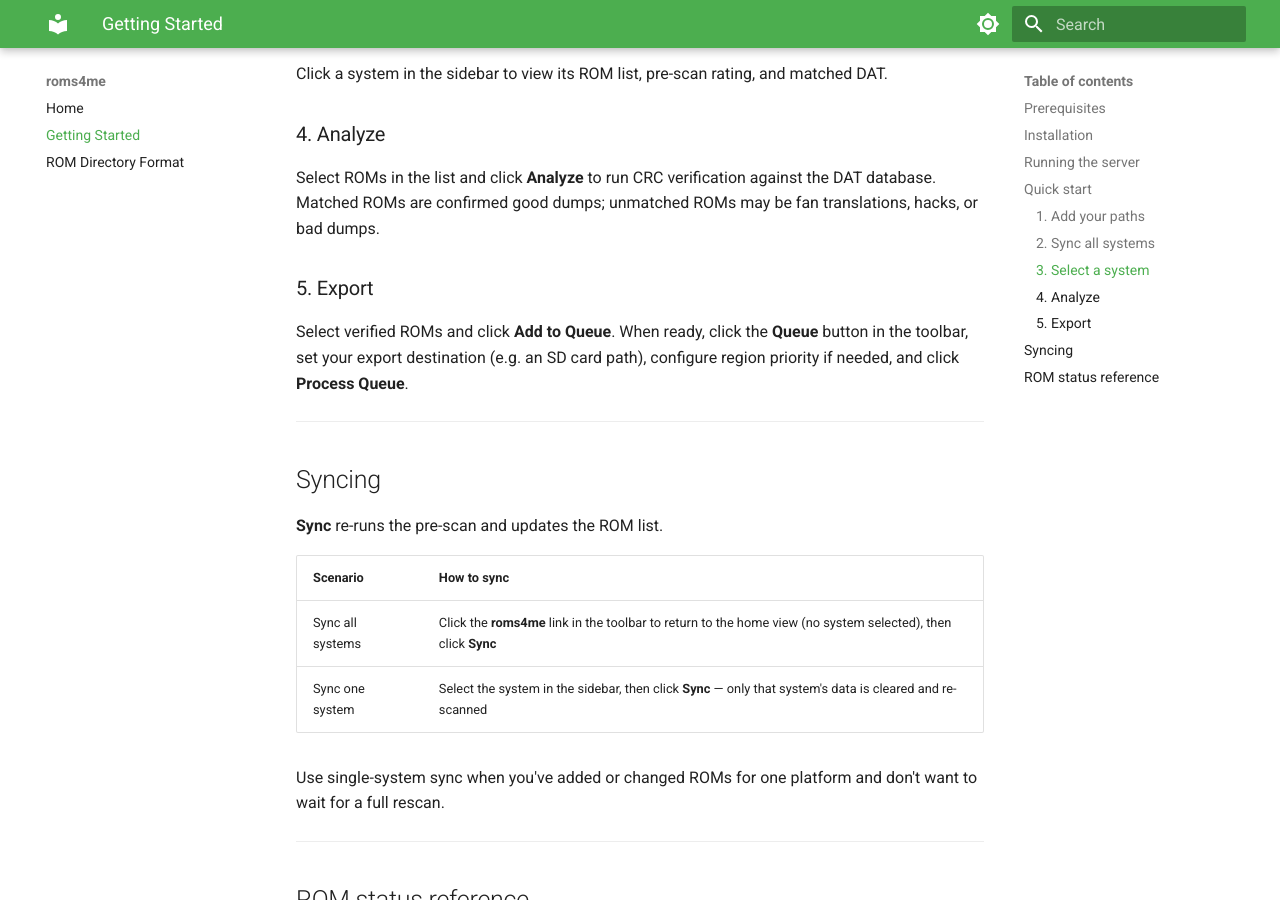
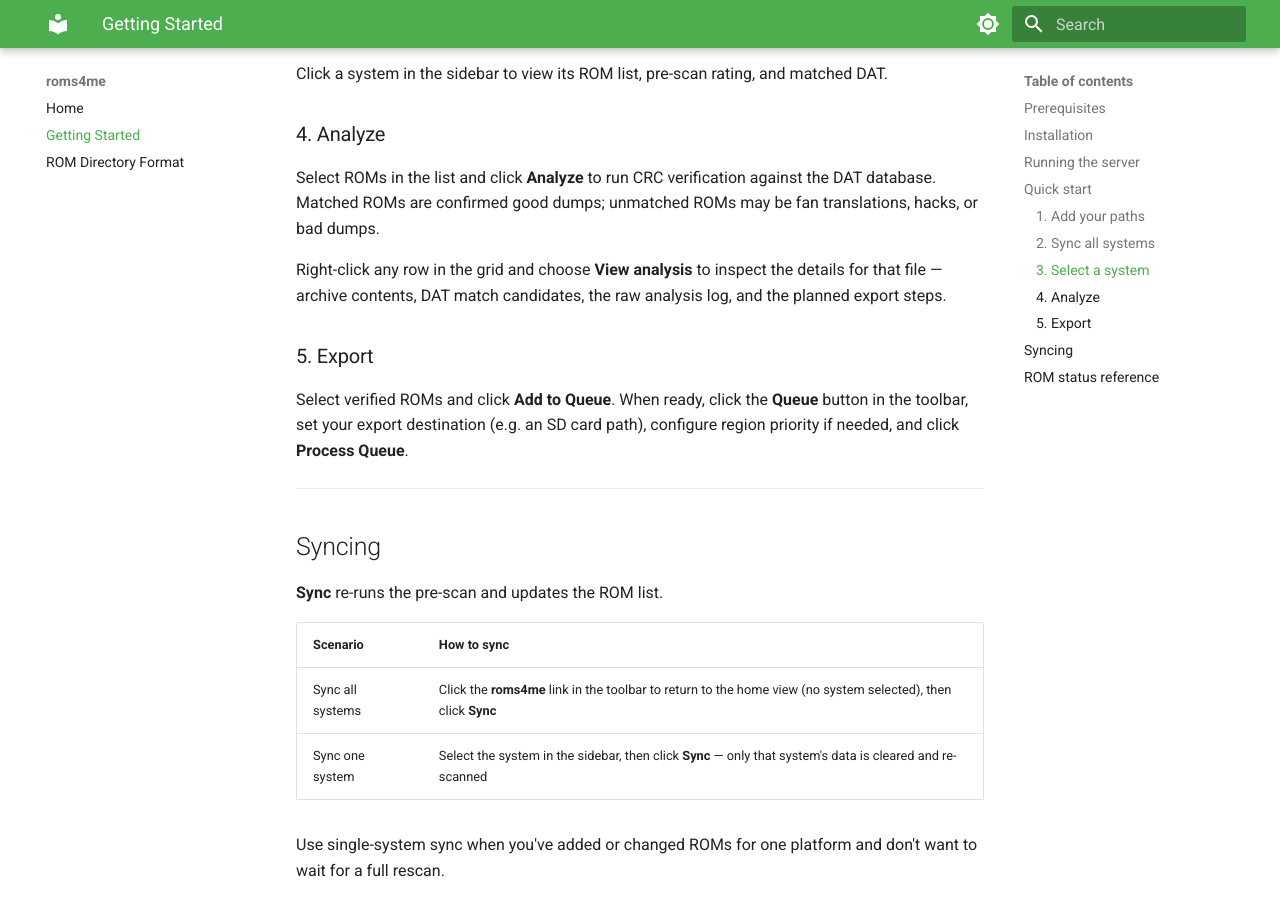
Before and after one commit to demizer/roms4me, an MkDocs documentation site: the page built from docs/getting-started.md, in a window 1280 px wide and 900 px high, scrolled down 1273 px. Built offline with MkDocs 1.6.1 and Material for MkDocs 9.7.7, drawn with Linux system fonts in a browser that asks for light colours.

Commit message:
Update docs: N64 byte-order support and right-click view analysis
README: mention N64 byte-order normalization in the analyzer pipeline
feature list.

getting-started.md: note that right-clicking a grid row opens the View
analysis modal (archive contents, DAT matches, logs, export steps).

Co-Authored-By: Claude Sonnet 4.6 <noreply@anthropic.com>

```diff
--- a/docs/getting-started.md
+++ b/docs/getting-started.md
@@ -52,6 +52,8 @@ Click a system in the sidebar to view its ROM list, pre-scan rating, and matched
 
 Select ROMs in the list and click **Analyze** to run CRC verification against the DAT database. Matched ROMs are confirmed good dumps; unmatched ROMs may be fan translations, hacks, or bad dumps.
 
+Right-click any row in the grid and choose **View analysis** to inspect the details for that file — archive contents, DAT match candidates, the raw analysis log, and the planned export steps.
+
 ### 5. Export
 
 Select verified ROMs and click **Add to Queue**. When ready, click the **Queue** button in the toolbar, set your export destination (e.g. an SD card path), configure region priority if needed, and click **Process Queue**.
```
Also changed, not shown: README.md (+1 -1 lines).
